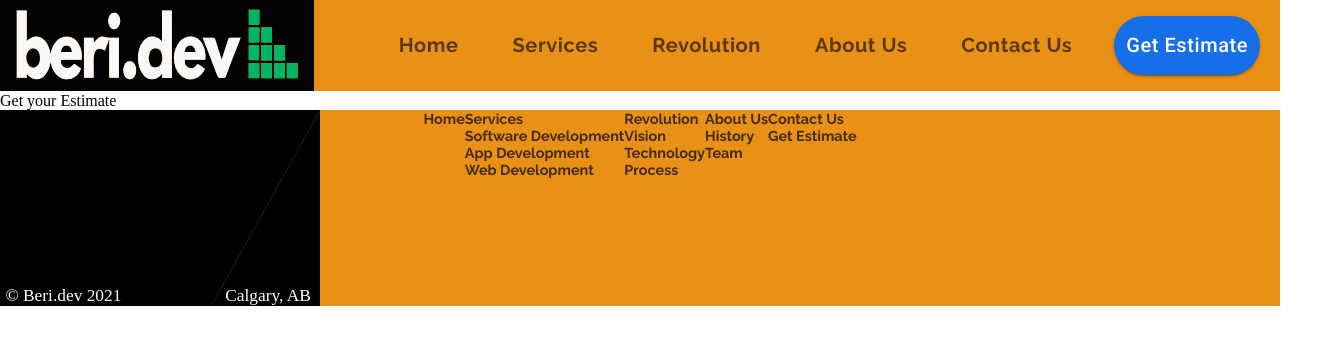
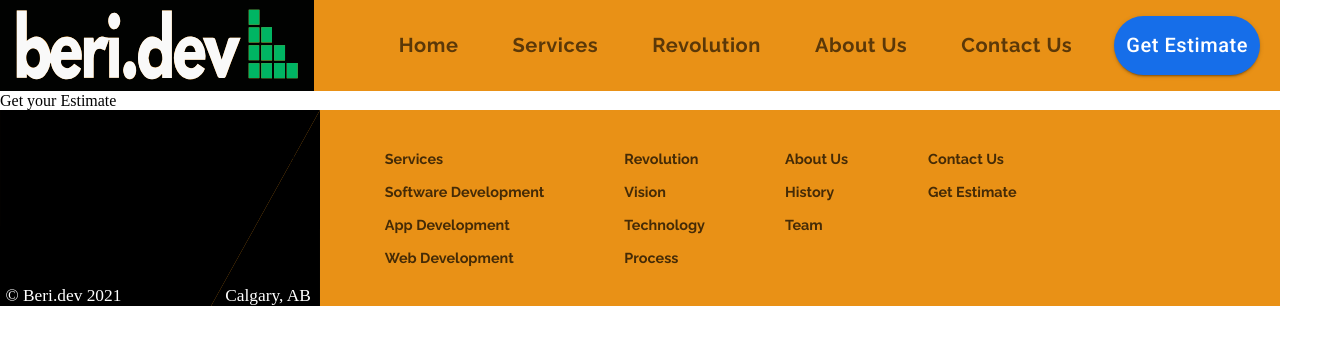
Before and after one commit to HAZberi/tech-company-website, a React (Create React App) app: page /estimate in a window 1280 px wide. Shown: the top 344 px of the page, 1320 px wide, since content can reach past the window. Built offline with nearby package versions, Linux system fonts and the light colour scheme.

Commit message:
added some grid spacing

```diff
--- a/src/components/ui/Footer.js
+++ b/src/components/ui/Footer.js
@@ -22,6 +22,7 @@ const useStyles = makeStyles((theme) => ({
   },
   mainContainer: {
     position: "absolute",
+    marginTop: "auto",
   },
   link: {
     ...theme.typography.link,
@@ -38,14 +39,14 @@ const Footer = () => {
 
   return (
     <footer className={classes.footer}>
-      <Grid container justify="center" className={classes.mainContainer}>
+      <Grid container justify="center" className={classes.mainContainer} spacing={10}>
         <Grid item>
-          <Grid container direction="column">
+          <Grid container direction="column" spacing={2}>
             <Grid item className={classes.link}>Home</Grid>
           </Grid>
         </Grid>
         <Grid item>
-          <Grid container direction="column">
+          <Grid container direction="column" spacing={2}>
             <Grid item className={classes.link}>Services</Grid>
             <Grid item className={classes.link}>Software Development</Grid>
             <Grid item className={classes.link}>App Development</Grid>
@@ -53,7 +54,7 @@ const Footer = () => {
           </Grid>
         </Grid>
         <Grid item>
-          <Grid container direction="column">
+          <Grid container direction="column" spacing={2}>
             <Grid item className={classes.link}>Revolution</Grid>
             <Grid item className={classes.link}>Vision</Grid>
             <Grid item className={classes.link}>Technology</Grid>
@@ -61,14 +62,14 @@ const Footer = () => {
           </Grid>
         </Grid>
         <Grid item>
-          <Grid container direction="column">
+          <Grid container direction="column" spacing={2}>
             <Grid item className={classes.link}>About Us</Grid>
             <Grid item className={classes.link}>History</Grid>
             <Grid item className={classes.link}>Team</Grid>
           </Grid>
         </Grid>
         <Grid item>
-          <Grid container direction="column">
+          <Grid container direction="column" spacing={2}>
             <Grid item className={classes.link}>Contact Us</Grid>
             <Grid item className={classes.link}>Get Estimate</Grid>
           </Grid>
```
Also changed, not shown: 1 other file (tests, documents, lock files or other folders).
